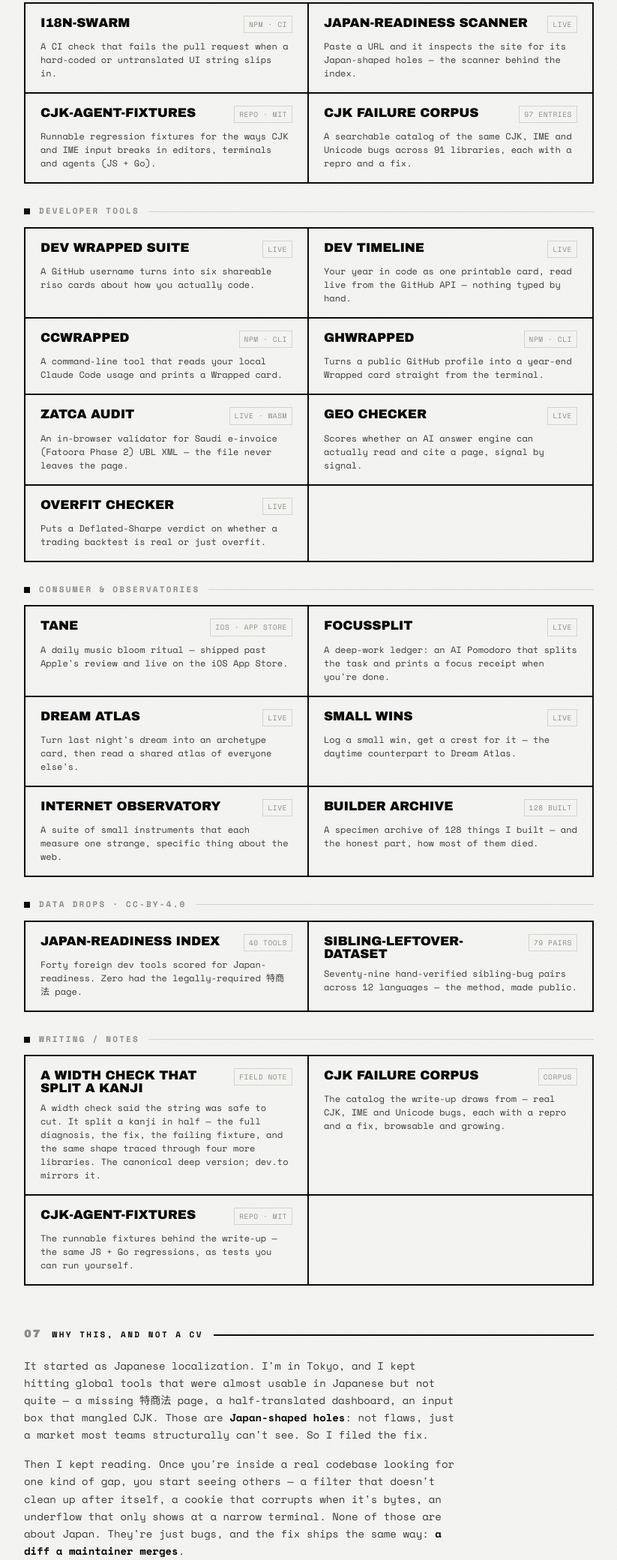
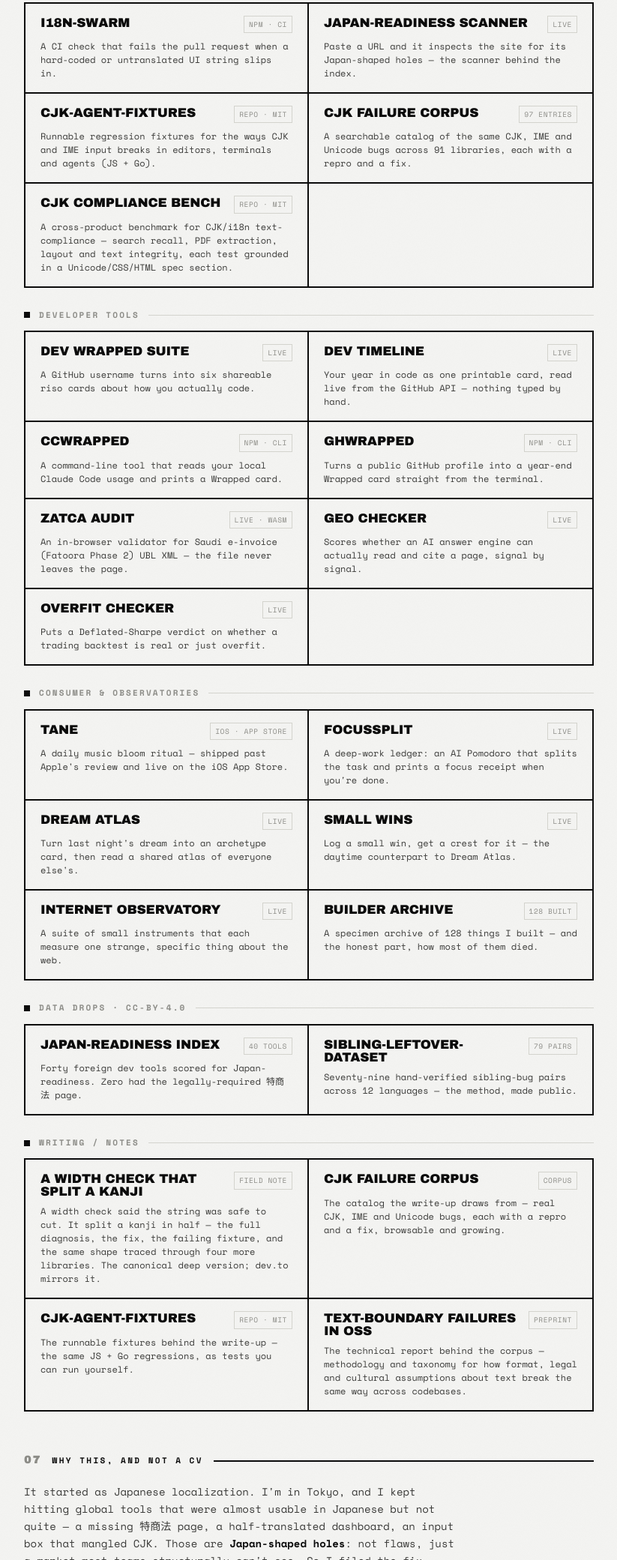
Before and after one commit to greymoth-jp/greymoth-jp.github.io, a plain HTML site: page index.html in a window 1280 px wide. Shown: the part 5973-8054 px from the top of the page at 75% size, without its empty margins (228-1051 px from the left). Drawn offline with nearby package versions, Linux system fonts and the light colour scheme.

Commit message:
feat: link CJK compliance bench + technical report from workshop lanes
Two new live assets weren't discoverable from the hub yet. Adds a
CJK Compliance Bench card to the i18n/CJK tooling lane and a
Text-Boundary Failures preprint card to the writing/notes lane,
matching the existing dir-card style.

```diff
--- a/index.html
+++ b/index.html
@@ -658,6 +658,11 @@
       <div class="dh"><span class="nm">CJK Failure Corpus</span><span class="tg">97 entries</span></div>
       <div class="ds">A searchable catalog of the same CJK, IME and Unicode bugs across 91 libraries, each with a repro and a fix.</div>
     </a>
+    <a href="https://github.com/greymoth-jp/cjk-compliance-bench">
+      <div class="dh"><span class="nm">CJK Compliance Bench</span><span class="tg">repo · MIT</span></div>
+      <div class="ds">A cross-product benchmark for CJK/i18n text-compliance — search recall, PDF extraction, layout and text integrity, each test grounded in a Unicode/CSS/HTML spec section.</div>
+    </a>
+    <span class="fill" aria-hidden="true"></span>
   </div>
 
   <p class="lane"><span class="ln"></span> Developer tools</p>
@@ -747,8 +752,11 @@
       <div class="dh"><span class="nm">cjk-agent-fixtures</span><span class="tg">repo · MIT</span></div>
       <div class="ds">The runnable fixtures behind the write-up — the same JS + Go regressions, as tests you can run yourself.</div>
     </a>
+    <a href="https://github.com/greymoth-jp/cjk-failure-corpus/blob/main/paper/DRAFT.md">
+      <div class="dh"><span class="nm">Text-Boundary Failures in OSS</span><span class="tg">preprint</span></div>
+      <div class="ds">The technical report behind the corpus — methodology and taxonomy for how format, legal and cultural assumptions about text break the same way across codebases.</div>
+    </a>
     <!-- TODO(zenn): add a card for the Zenn article once its public URL is confirmed. Repo is pushed (connected repo, published:true) but the live handle/slug is unverified — check the Zenn dashboard, don't guess the slug. -->
-    <span class="fill" aria-hidden="true"></span>
   </div>
 
   <!-- LAYER 6 — NARRATIVE -->
```
